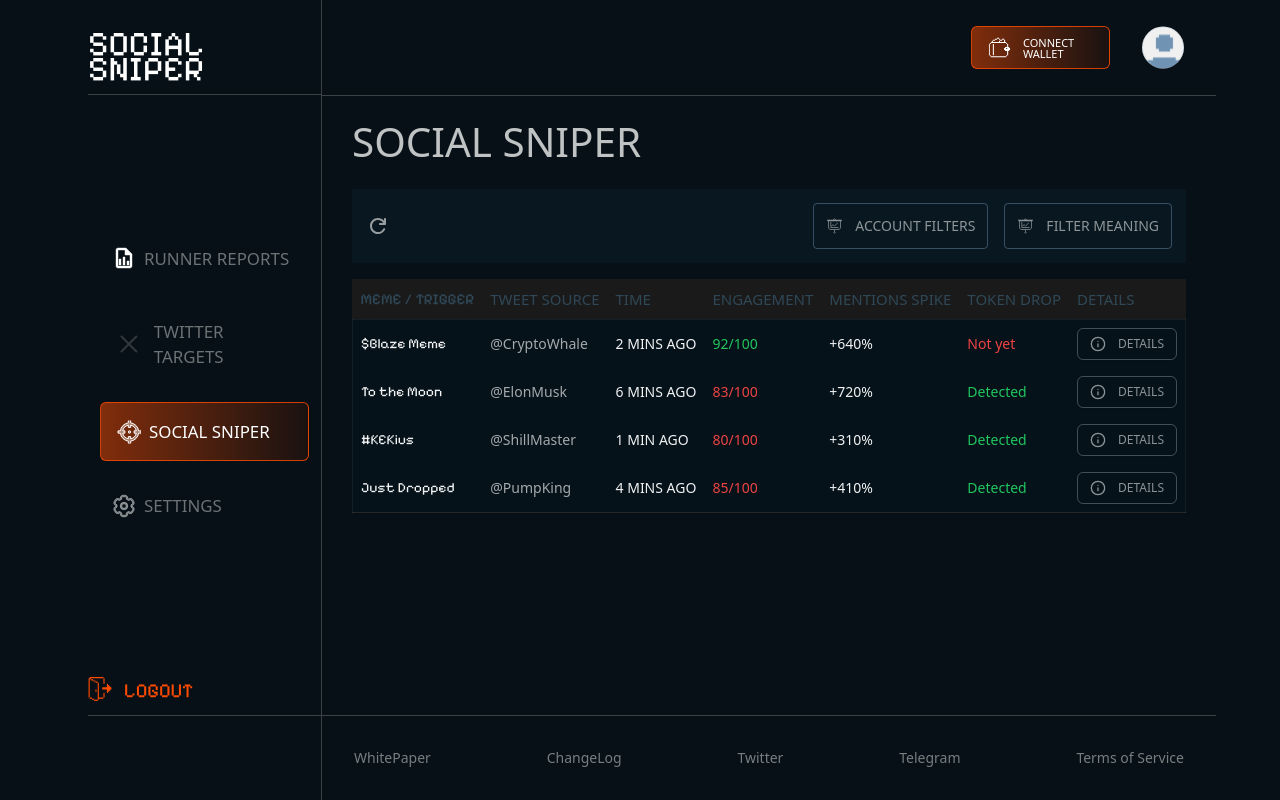
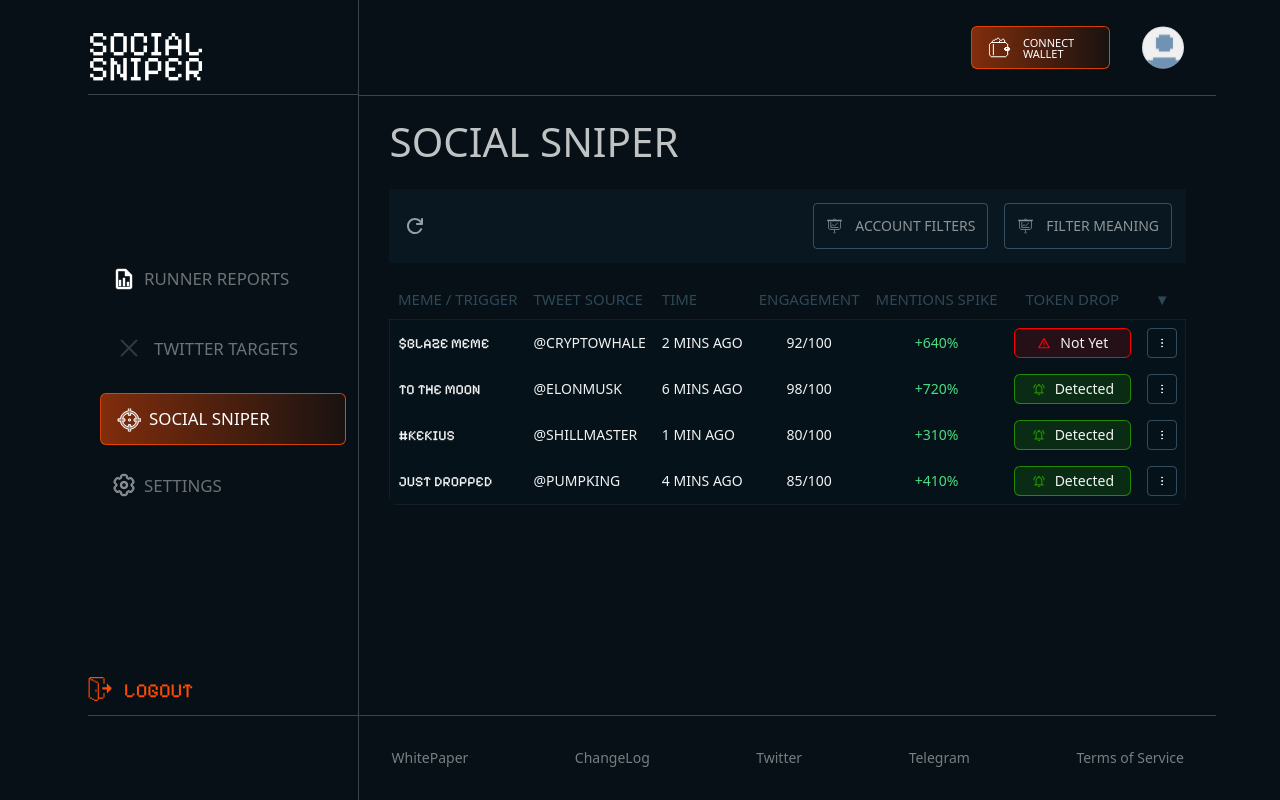
Before and after one commit to superwaih/social-sniper, a Next.js app: page /social-sniper in a window 1280 px wide. Built offline with nearby package versions, Linux system fonts and the light colour scheme.

Commit message:
feat: update DashboardSidebar and SniperTable components for improved styling and functionality; add StatusIndicator for dynamic status representation

```diff
--- a/app/components/shared/dashboard-sidebar.tsx
+++ b/app/components/shared/dashboard-sidebar.tsx
@@ -21,8 +21,8 @@ const DashboardSidebar = () => {
           <Link
             className={
               pathname === navlink.href
-                ? " flex items-center gap-2 px-4 py-4 active-btn"
-                : " py-4 px-3 flex items-center gap-2  text-[#FFFFFF69] uppercase"
+                ? " flex items-center gap-2 px-4 py-3 active-btn"
+                : " py-3 px-3 flex items-center gap-2  text-[#FFFFFF69] uppercase"
             }
             href={navlink.href}
             key={navlink.id}
--- a/app/social-sniper/components/sniper-table.tsx
+++ b/app/social-sniper/components/sniper-table.tsx
@@ -1,56 +1,54 @@
 "use client";
-
-import { Info } from "lucide-react";
+import { EllipsisVertical} from "lucide-react";
 import { useState } from "react";
-import { cn } from "@/lib/utils";
-import { Button } from "@/components/ui/button";
 import { DataTable } from "@/components/shared/data-table";
+import StatusIndicator from "@/components/shared/status-indicator";
 
 type Target = {
   id: number;
   memeTrigger: string;
   tweetSource: string;
-  timeAgo: string;
-  engagementScore: number;
-  mentionsSpike: number;
-  tokenDrop: string;
+  time: string;
+  engagement: string;
+  mentionsSpike: string;
+  tokenDrop: "Not yet" | "Detected";
 };
 
 const targetData: Target[] = [
   {
     id: 1,
-    memeTrigger: "$Blaze Meme",
-    tweetSource: "@CryptoWhale",
-    timeAgo: "2 MINS AGO",
-    engagementScore: 92,
-    mentionsSpike: 640,
+    memeTrigger: "$BLAZE MEME",
+    tweetSource: "@CRYPTOWHALE",
+    time: "2 MINS AGO",
+    engagement: "92/100",
+    mentionsSpike: "+640%",
     tokenDrop: "Not yet",
   },
   {
     id: 2,
-    memeTrigger: "To the Moon",
-    tweetSource: "@ElonMusk",
-    timeAgo: "6 MINS AGO",
-    engagementScore: 83,
-    mentionsSpike: 720,
+    memeTrigger: "TO THE MOON",
+    tweetSource: "@ELONMUSK",
+    time: "6 MINS AGO",
+    engagement: "98/100",
+    mentionsSpike: "+720%",
     tokenDrop: "Detected",
   },
   {
     id: 3,
-    memeTrigger: "#KEKius",
-    tweetSource: "@ShillMaster",
-    timeAgo: "1 MIN AGO",
-    engagementScore: 80,
-    mentionsSpike: 310,
+    memeTrigger: "#KEKIUS",
+    tweetSource: "@SHILLMASTER",
+    time: "1 MIN AGO",
+    engagement: "80/100",
+    mentionsSpike: "+310%",
     tokenDrop: "Detected",
   },
   {
     id: 4,
-    memeTrigger: "Just Dropped",
-    tweetSource: "@PumpKing",
-    timeAgo: "4 MINS AGO",
-    engagementScore: 85,
-    mentionsSpike: 410,
+    memeTrigger: "JUST DROPPED",
+    tweetSource: "@PUMPKING",
+    time: "4 MINS AGO",
+    engagement: "85/100",
+    mentionsSpike: "+410%",
     tokenDrop: "Detected",
   },
 ];
@@ -62,80 +60,64 @@ export default function SniperTable() {
   const columns = [
     {
       header: "MEME / TRIGGER",
-      accessor: (target: Target) => target.memeTrigger,
-      className: "w-[180px] font-pixelify text-[#FFFFFFF2]",
+      accessor: (target: Target) => (
+        <span className="font-pixelify text-[#FFFFFFF2] font-medium">
+          {target.memeTrigger}
+        </span>
+      ),
+      className: "text-[#FFFFFFF2]",
     },
     {
       header: "TWEET SOURCE",
       accessor: (target: Target) => (
-        <span className="text-[#FFFFFFA3]">{target.tweetSource}</span>
+        <span className="text-[#FFFFFFF2]">{target.tweetSource}</span>
       ),
       className: "text-[#FFFFFFF2]",
     },
     {
       header: "TIME",
-      accessor: (target: Target) => target.timeAgo,
+      accessor: (target: Target) => (
+        <span className="text-[#FFFFFFF2] text-sm">{target.time}</span>
+      ),
       className: "text-[#FFFFFFF2]",
     },
     {
-      header: "ENGAGEMENT",
+      header: "Engagement",
       accessor: (target: Target) => (
-        <span
-          className={cn(
-            " ",
-            target.engagementScore >= 90 ? "text-green-500" : "text-red-500"
-          )}
-        >
-          {target.engagementScore}/100
-        </span>
+        <span className="text-[#FFFFFFF2]">{target.engagement}</span>
       ),
-      className: "  text-[#FFFFFFF2]",
+      className: "text-[#FFFFFFF2] text-center",
     },
     {
       header: "MENTIONS SPIKE",
       accessor: (target: Target) => (
-        <span className="text-[#FFFFFFF2]">+{target.mentionsSpike}%</span>
+        <span className="text-green-400 font-medium">{target.mentionsSpike}</span>
       ),
-      className: "text-[#FFFFFFF2]",
+      className: "text-[#FFFFFFF2] text-center",
     },
     {
       header: "TOKEN DROP",
       accessor: (target: Target) => (
-        <span
-          className={cn(
-            "text-[#FFFFFFF2]",
-            target.tokenDrop === "Not yet" ? "text-red-500" : "text-green-500"
-          )}
-        >
-          {target.tokenDrop}
-        </span>
+       <StatusIndicator status={target.tokenDrop} />
       ),
-      className: "text-[#FFFFFFF2]",
+      className: "text-[#FFFFFFF2] text-center",
     },
-    {
-      header: "DETAILS",
-      accessor: (target: Target) => (
-        <Button
-          variant="outline"
-          size="sm"
-          className="text-xs text-[#FFFFFF8A] border-[#ffffff40] flex gap-3 items-center hover:text-white bg-transparent hover:[background:linear-gradient(90deg,rgba(255,76,2,0.5)_0%,rgba(35,20,15,0.67)_100%)]"
-          onClick={(e) => {
-            e.stopPropagation();
-            setSelectedTarget(target);
-            setIsModalOpen(true);
-          }}
-        >
-          <Info className="w-4 h-4" />
-          DETAILS
-        </Button>
+   {
+      header: "▼",
+      accessor: () => (
+        <div className="border-[#779CBF6B] border rounded-[4px] p-2">
+          <EllipsisVertical className="size-3" />
+        </div>
       ),
-      className: "",
+      className: "text-[#FFFFFFF2] text-center flex justify-center items-center",
     },
   ];
-console.log("Target Data:", selectedTarget);
+
+  console.log("Target Data:", selectedTarget);
   console.log("Is Modal Open:", isModalOpen);
+
   return (
-    <div className="bg-[#1A1A1A]">
+    <div className="">
       <DataTable
         data={targetData}
         columns={columns}
--- a/app/twitter/components/targets-table.tsx
+++ b/app/twitter/components/targets-table.tsx
@@ -1,93 +1,57 @@
 "use client";
 
-import { Info } from "lucide-react";
+import { EllipsisVertical} from "lucide-react";
 import { useState } from "react";
 import { cn } from "@/lib/utils";
-import { Button } from "@/components/ui/button";
 import { DataTable } from "@/components/shared/data-table";
+import StatusIndicator from "@/components/shared/status-indicator";
 
 type Target = {
   id: number;
-  trend: string;
-  mcap: string;
-  bought: "Yes" | "No";
-  buyPrice: number;
-  sellPrice: number;
-  pl: number;
+  account: string;
+  mentions24h: number;
+  followers: string;
+  lastActivity: string;
+  autoBuy: "ON" | "OFF";
+  status: "Active" | "Inactive" | "Idle";
 };
 
 const targetData: Target[] = [
   {
     id: 1,
-    trend: "$kekius maximus",
-    mcap: "250M",
-    bought: "Yes",
-    buyPrice: 0.00025,
-    sellPrice: 0.0003,
-    pl: 305,
+    account: "@CRYPTOWHALE",
+    mentions24h: 18,
+    followers: "120K",
+    lastActivity: "2HRS AGO",
+    autoBuy: "ON",
+    status: "Inactive",
   },
   {
     id: 2,
-    trend: "MemeStorm",
-    mcap: "120M",
-    bought: "No",
-    buyPrice: 0,
-    sellPrice: 0,
-    pl: 0,
+    account: "@ELONMUSK",
+    mentions24h: 22,
+    followers: "130M",
+    lastActivity: "45 MINS AGO",
+    autoBuy: "OFF",
+    status: "Active",
   },
   {
     id: 3,
-    trend: "PepeClone",
-    mcap: "98M",
-    bought: "Yes",
-    buyPrice: 0.00012,
-    sellPrice: 0.00022,
-    pl: 500,
+    account: "@SHILLMASTER",
+    mentions24h: 3,
+    followers: "89K",
+    lastActivity: "3 DAYS AGO",
+    autoBuy: "ON",
+    status: "Active",
   },
   {
     id: 4,
-    trend: "ShibV2",
-    mcap: "400M",
-    bought: "No",
-    buyPrice: 0,
-    sellPrice: 0,
-    pl: 0,
-  },
-  {
-    id: 5,
-    trend: "FlokiRage",
-    mcap: "75M",
-    bought: "Yes",
-    buyPrice: 0.00003,
-    sellPrice: 0.000035,
-    pl: 150,
-  },
-  {
-    id: 6,
-    trend: "Dogeth Wave",
-    mcap: "310M",
-    bought: "Yes",
-    buyPrice: 0.0004,
-    sellPrice: 0.0005,
-    pl: 250,
-  },
-  {
-    id: 7,
-    trend: "Smol Inu",
-    mcap: "42M",
-    bought: "No",
-    buyPrice: 0,
-    sellPrice: 0,
-    pl: 0,
-  },
-  {
-    id: 8,
-    trend: "Wojak DAO",
-    mcap: "180M",
-    bought: "Yes",
-    buyPrice: 0.00019,
-    sellPrice: 0.00025,
-    pl: 400,
+    account: "@GHOSTALPHA",
+    mentions24h: 0,
+    followers: "5K",
+    lastActivity: "12 DAYS AGO",
+    autoBuy: "OFF",
+    status: "Idle",
   },
 ];
 
@@ -95,84 +59,72 @@ export default function TargetsTable() {
   const [selectedTarget, setSelectedTarget] = useState<Target | null>(null);
   const [isModalOpen, setIsModalOpen] = useState(false);
 
+
+
   const columns = [
     {
-      header: "MEME TREND",
-      accessor: (target: Target) => target.trend,
-      className: " font-pixelify text-[#FFFFFFF2]",
+      header: "ACCOUNT",
+      accessor: (target: Target) => (
+        <span className="font-pixelify text-[#FFFFFFF2]">{target.account}</span>
+      ),
+      className: "text-[#FFFFFFF2]",
     },
     {
-      header: "MARKET CAP",
+      header: "MENTIONS 24H",
       accessor: (target: Target) => (
-        <span className="  text-[#FFFFFFF2]">{target.mcap}</span>
+        <span className="text-[#FFFFFFF2]">{target.mentions24h}</span>
       ),
-      className: "  text-[#FFFFFFF2]",
+      className: "text-[#FFFFFFF2] text-center",
     },
     {
-      header: "BOUGHT",
+      header: "FOLLOWERS",
+      accessor: (target: Target) => (
+        <span className="text-[#FFFFFFF2]">{target.followers}</span>
+      ),
+      className: "text-[#FFFFFFF2] ",
+    },
+    {
+      header: "Last Activity",
+      accessor: (target: Target) => (
+        <span className="text-[#FFFFFFF2] text-sm">{target.lastActivity}</span>
+      ),
+      className: "text-[#FFFFFFF2]",
+    },
+    {
+      header: "AUTO-BUY",
       accessor: (target: Target) => (
         <span
           className={cn(
             "text-sm font-medium flex items-center gap-1",
-            target.bought === "Yes" ? "text-green-400" : "text-red-400"
+            target.autoBuy === "ON" ? "text-green-400" : "text-red-400"
           )}
         >
-          {target.bought === "Yes" ? "✅ Yes" : "❌ No"}
+          {target.autoBuy === "ON" ? "✅ ON" : "❌ OFF"}
         </span>
       ),
       className: "text-[#FFFFFFF2]",
     },
     {
-      header: "Buy Price",
+      header: "STATUS",
       accessor: (target: Target) => (
-        <span className="text-[#FFFFFFF2]">${target.buyPrice.toFixed(5)}</span>
+        <StatusIndicator status={target.status} />
       ),
-      className: "text-[#FFFFFFF2]",
+      className: "text-[#FFFFFFF2] ",
     },
-    {
-      header: "Sell Price",
-      accessor: (target: Target) => (
-        <span className="text-[#FFFFFFF2]">${target.sellPrice.toFixed(5)}</span>
+   {
+      header: "▼",
+      accessor: () => (
+        <div className="border-[#779CBF6B] border rounded-[4px] p-2">
+          <EllipsisVertical className="size-3" />
+        </div>
       ),
-      className: "text-[#FFFFFFF2]",
-    },
-    {
-      header: "P/L",
-      accessor: (target: Target) => (
-        <span
-          className={cn(
-            "text-[#FFFFFFF2] w-full",
-            target.pl >= 0 ? "text-green-500" : "text-red-500"
-          )}
-        >
-          ${target.pl}
-        </span>
-      ),
-      className: "text-[#FFFFFFF2]",
-    },
-    {
-      header: "▼",
-      accessor: (target: Target) => (
-        <Button
-          variant="outline"
-          size="sm"
-          className="text-xs text-[#FFFFFF8A] py-4   border-gray-700 flex gap-3 items-center hover:text-white hover:border-white hover:bg-[#FF4C02]  bg-transparent"
-          onClick={(e) => {
-            e.stopPropagation();
-            setSelectedTarget(target);
-            setIsModalOpen(true);
-          }}
-        >
-          <Info className="w-4 h-4" />
-          DETAILS
-        </Button>
-      ),
-      className:
-        "text-[#FFFFFFF2] text-center   flex justify-center items-center",
+      className: "text-[#FFFFFFF2] text-center flex justify-center items-center",
     },
   ];
-console.log(selectedTarget)
-console.log(isModalOpen)
+
+  console.log(selectedTarget);
+  console.log(isModalOpen);
+
   return (
     <div className="">
       <DataTable
--- a/components/shared/data-table.tsx
+++ b/components/shared/data-table.tsx
@@ -20,15 +20,15 @@ interface DataTableProps<T> {
 
 export function DataTable<T>({ data, columns, onRowClick }: DataTableProps<T>) {
   return (
-    <div className="w-full overflow-x-auto">
+    <div className="w-full overflow-x-auto rounded-[8px]  overflow-hidden">
       <Table className="w-full table-auto">
-        <TableHeader>
-          <TableRow>
+        <TableHeader className="">
+          <TableRow >
             {columns.map((column, index) => (
               <TableHead
                 key={index}
                 className={cn(
-                  "uppercase   text-[15px] !text-[#2F4857] whitespace-nowrap",
+                  "uppercase text-[15px] !text-[#2F4857] whitespace-nowrap",
                   column.className
                 )}
               >
@@ -41,13 +41,13 @@ export function DataTable<T>({ data, columns, onRowClick }: DataTableProps<T>) {
           {data.map((row, rowIndex) => (
             <TableRow
               key={rowIndex}
-              className="transition-colors rounded-[6px] cursor-pointer w-full"
+              className="transition-colors cursor-pointer w-full"
               onClick={() => onRowClick?.(row)}
             >
               {columns.map((column, colIndex) => (
                 <TableCell
                   key={colIndex}
-                  className={cn("  whitespace-nowrap", column.className)}
+                  className={cn("whitespace-nowrap bg-transparent", column.className)}
                 >
                   {typeof column.accessor === "function"
                     ? column.accessor(row)
--- a/components/shared/icons.tsx
+++ b/components/shared/icons.tsx
@@ -55,6 +55,65 @@ export const Icons = {
         d="M27.893.164 1.487 10.347c-1.802.723-1.791 1.729-.33 2.177l6.779 2.115 15.685-9.897c.742-.45 1.42-.208.863.286l-12.709 11.47h-.002l.002.001-.467 6.988c.685 0 .987-.314 1.371-.685l3.293-3.202 6.85 5.059c1.262.695 2.17.338 2.484-1.17L29.802 2.3c.46-1.845-.704-2.68-1.91-2.136"
       ></path>
     </svg>
+  ),
+  redwarningIcon: (props: LucideProps) =>(
+  <svg
+    xmlns="http://www.w3.org/2000/svg"
+    width="11"
+    height="10"
+    fill="none"
+    {...props}
+    viewBox="0 0 11 10"
+  >
+    <path
+      fill="red"
+      d="M1.826 8.633a.38.38 0 0 1-.335-.197.4.4 0 0 1-.053-.192.36.36 0 0 1 .054-.201l3.641-6.3a.408.408 0 0 1 .344-.197.4.4 0 0 1 .193.05.4.4 0 0 1 .152.148l3.642 6.299q.06.098.054.202a.4.4 0 0 1-.054.192.4.4 0 0 1-.138.142.36.36 0 0 1-.197.054zm.68-.787H8.45L5.478 2.728zm2.972-.394a.38.38 0 0 0 .28-.113.38.38 0 0 0 .114-.28.38.38 0 0 0-.114-.28.38.38 0 0 0-.28-.114.38.38 0 0 0-.28.113.38.38 0 0 0-.114.28.38.38 0 0 0 .114.281q.113.114.28.113m0-1.18a.38.38 0 0 0 .28-.114.38.38 0 0 0 .114-.28V4.696a.38.38 0 0 0-.114-.28.38.38 0 0 0-.28-.113.38.38 0 0 0-.28.113.38.38 0 0 0-.114.28v1.182q0 .167.114.28a.38.38 0 0 0 .28.113"
+    ></path>
+  </svg>
+  ),
+  idleIcon: (props: LucideProps) =>(
+     <svg
+    xmlns="http://www.w3.org/2000/svg"
+    width="10"
+    height="10"
+    fill="none"
+    {...props }
+    viewBox="0 0 10 10"
+  >
+    <g clipPath="url(#clip0_820_21)">
+      <path
+        fill="#FFBA00"
+        d="M4.356 2.45v.73a2.192 2.192 0 1 0 2.19 2.274l.002-.082h.73a2.923 2.923 0 1 1-5.844 0c0-1.584 1.307-2.922 2.922-2.922M8.01.988v.73L6.063 3.912H8.01v.73H5.087v-.73l1.945-2.192H5.087v-.73z"
+      ></path>
+    </g>
+    <defs>
+      <clipPath id="clip0_820_21">
+        <path fill="#fff" d="M.336.258h8.768v8.768H.336z"></path>
+      </clipPath>
+    </defs>
+  </svg>
+  ),
+  detectedIcon: (props: LucideProps) =>(
+ <svg
+    xmlns="http://www.w3.org/2000/svg"
+    width="11"
+    height="10"
+    {...props}
+    fill="none"
+    viewBox="0 0 11 10"
+  >
+    <g clipPath="url(#clip0_2001_113)">
+      <path
+        fill="#229000"
+        d="M1.54 4.488q0-.985.437-1.806a4 4 0 0 1 1.176-1.364l.463.63a3.2 3.2 0 0 0-.94 1.093q-.35.66-.35 1.447zm7.086 0a3.04 3.04 0 0 0-.35-1.447 3.2 3.2 0 0 0-.94-1.093l.463-.63a4 4 0 0 1 1.177 1.364q.438.822.437 1.806zm-6.3 3.543v-.788h.788V4.488q0-.817.492-1.452.492-.634 1.28-.832V1.93q0-.246.172-.419a.57.57 0 0 1 .418-.172q.246 0 .418.172a.57.57 0 0 1 .173.419v.275a2.27 2.27 0 0 1 1.279.832q.492.635.492 1.452v2.755h.788v.788zm3.15 1.18a.76.76 0 0 1-.556-.23.76.76 0 0 1-.231-.556h1.574a.76.76 0 0 1-.23.556.76.76 0 0 1-.557.23M3.901 7.244h3.15V4.488q0-.65-.463-1.113a1.52 1.52 0 0 0-1.112-.462q-.65 0-1.112.462Q3.9 3.84 3.9 4.488z"
+      ></path>
+    </g>
+    <defs>
+      <clipPath id="clip0_2001_113">
+        <path fill="#fff" d="M.75.55h9.449V10H.75z"></path>
+      </clipPath>
+    </defs>
+  </svg>
   ),
   xicon: (props: LucideProps) => (
     <svg
--- /dev/null
+++ b/components/shared/status-indicator.tsx
@@ -0,0 +1,76 @@
+import { cn } from "@/lib/utils";
+import { Icons } from "./icons";
+
+// Define valid status values
+type Status = "Active" | "Detected" | "Inactive" | "Not Yet" | "Idle" | "Failed";
+
+interface StatusIndicatorProps {
+  status: string; // Keep as string for flexibility, but normalize below
+  className?: string;
+}
+
+const statusConfig: Record<Status, { icon: React.ComponentType<{ className?: string }>; styles: string }> = {
+  Active: {
+    icon: Icons.detectedIcon,
+    styles: "bg-[#22900036] border-[#229000F2]",
+  },
+  Detected: {
+    icon: Icons.detectedIcon,
+    styles: "bg-[#22900036] border-[#229000F2]",
+  },
+  Inactive: {
+    icon: Icons.redwarningIcon,
+    styles: "bg-[#FF000021] border-[#FF0000]",
+  },
+  "Not Yet": {
+    icon: Icons.redwarningIcon,
+    styles: "bg-[#FF000021] border-[#FF0000]",
+  },
+  Idle: {
+    icon: Icons.idleIcon,
+    styles: "bg-[#FFBA0021] border-[#FFBA00]",
+  },
+  Failed: {
+    icon: Icons.redwarningIcon,
+    styles: "bg-[#FF000021] border-[#FF0000]",
+  },
+};
+
+export default function StatusIndicator({ status, className }: StatusIndicatorProps) {
+  // Normalize status to match keys in statusConfig (e.g., case-insensitive)
+  const normalizedStatus = Object.keys(statusConfig).find(
+    (key) => key.toLowerCase() === status.toLowerCase()
+  ) as Status | undefined;
+
+  if (!normalizedStatus) {
+    // Fallback UI for invalid status
+    return (
+      <div
+        className={cn(
+          "flex gap-2 items-center justify-center border rounded-md px-4 py-1 bg-gray-100 text-gray-500",
+          className
+        )}
+      >
+        <span>Unknown Status</span>
+      </div>
+    );
+  }
+
+  const config = statusConfig[normalizedStatus];
+
+
+  const IconComponent = config.icon || (() => <span className="size-4">?</span>);
+
+  return (
+    <div
+      className={cn(
+        "flex gap-2 items-center max-w-[120px] w-full justify-center border rounded-md px-4 py-1",
+        config.styles,
+        className
+      )}
+    >
+      <IconComponent className="size-4" />
+      <span>{normalizedStatus}</span>
+    </div>
+  );
+}
--- a/components/ui/table.tsx
+++ b/components/ui/table.tsx
@@ -31,7 +31,7 @@ const TableBody = React.forwardRef<
   <tbody
     ref={ref}
     className={cn(
-      "[&_tr:last-child]:border-0 bg-[#05121A] border-[#FFFFFF0F] rounded-[7px] border",
+      "[&_tr:last-child]:border-0 bg-[#05121A] border-[#FFFFFF0F] border rounded-[12px]",
       className
     )}
     {...props}
```
